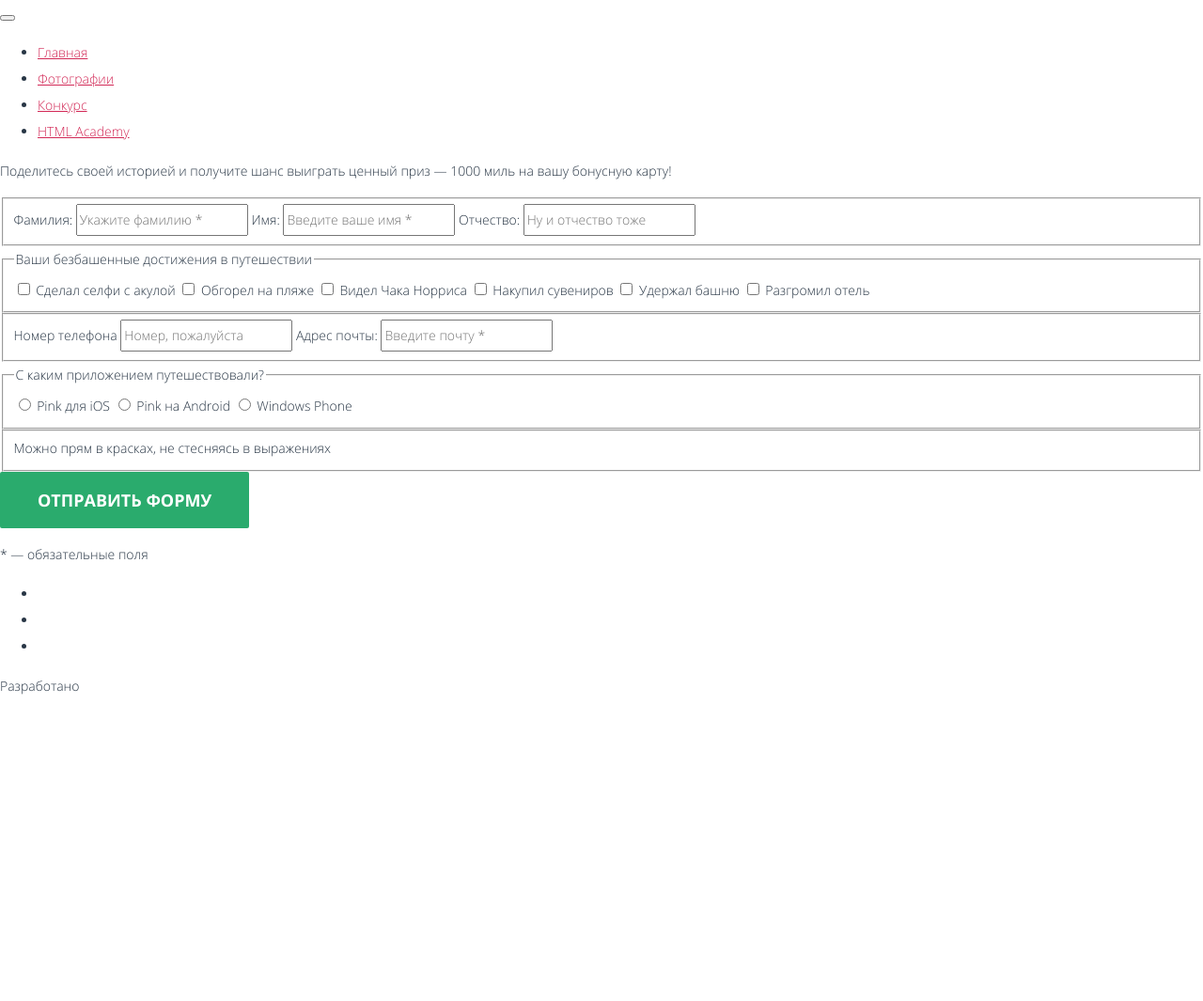
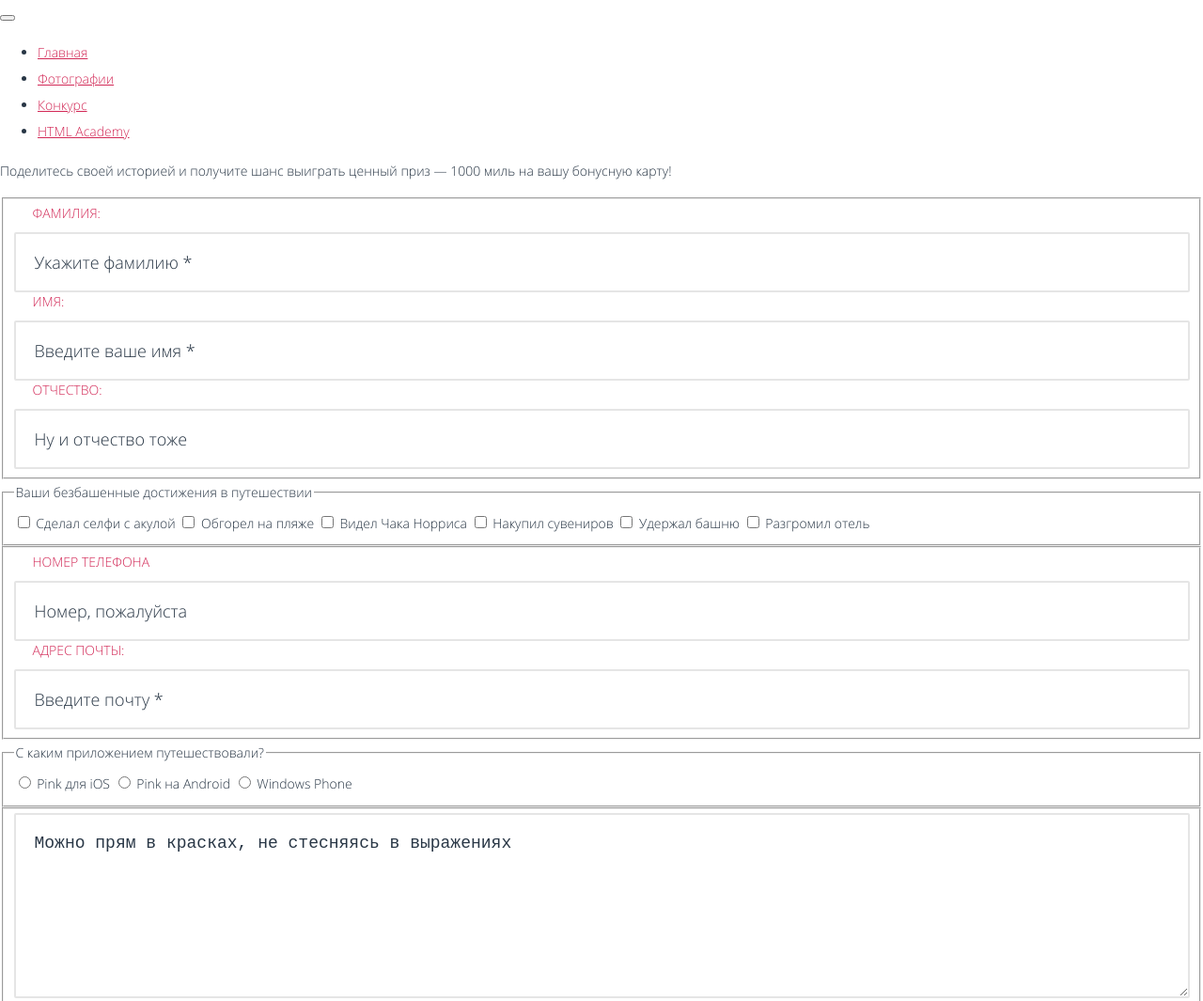
Before and after one commit to LoremLipsum/pink, a website: page source/form.html in a window 1280 px wide. Shown: the top 1065 px of the page at 94% size. Before the commit the page ends 800 px from the top, so only its background shows below. Drawn offline with nearby package versions, Linux system fonts and the light colour scheme; files that its build step writes are made by us from their sources.

Commit message:
Add text-field

```diff
--- a/source/form.html
+++ b/source/form.html
@@ -49,17 +49,17 @@
         <form class="feedback__form" action="" method="POST">
           <fieldset class="feedback__fieldset">
             <legend class="visually-hidden">Ваши данные</legend>
-            <label class="feedback__field form-field">
-              <span class="form-field__label">Фамилия:</span>
-              <input class="form-field__input" type="text" placeholder="Укажите фамилию *">
+            <label class="feedback__field text-field">
+              <span class="text-field__label">Фамилия:</span>
+              <input class="text-field__input" type="text" placeholder="Укажите фамилию *">
             </label>
-            <label class="feedback__field form-field">
-              <span class="form-field__label">Имя:</span>
-              <input class="form-field__input" type="text" placeholder="Введите ваше имя *">
+            <label class="feedback__field text-field">
+              <span class="text-field__label">Имя:</span>
+              <input class="text-field__input" type="text" placeholder="Введите ваше имя *">
             </label>
-            <label class="feedback__field form-field">
-              <span class="form-field__label">Отчество:</span>
-              <input class="form-field__input" type="text" placeholder="Ну и отчество тоже">
+            <label class="feedback__field text-field">
+              <span class="text-field__label">Отчество:</span>
+              <input class="text-field__input" type="text" placeholder="Ну и отчество тоже">
             </label>
           </fieldset>
           <fieldset class="feedback__fieldset">
@@ -91,13 +91,13 @@
           </fieldset>
           <fieldset class="feedback__fieldset">
             <legend class="visually-hidden">Ваши контакты</legend>
-            <label class="feedback__field form-field">
-              <span class="form-field__label">Номер телефона</span>
-              <input class="form-field__input" type="phone" placeholder="Номер, пожалуйста">
+            <label class="feedback__field text-field">
+              <span class="text-field__label">Номер телефона</span>
+              <input class="text-field__input" type="phone" placeholder="Номер, пожалуйста">
             </label>
-            <label class="feedback__field form-field">
-              <span class="form-field__label">Адрес почты:</span>
-              <input class="form-field__input" type="text" placeholder="Введите почту *">
+            <label class="feedback__field text-field">
+              <span class="text-field__label">Адрес почты:</span>
+              <input class="text-field__input" type="text" placeholder="Введите почту *">
             </label>
           </fieldset>
           <fieldset class="feedback__fieldset">
@@ -117,9 +117,9 @@
           </fieldset>
           <fieldset class="feedback__fieldset">
             <legend class="visually-hidden">Опишите свои эмоции</legend>
-            <label class="feedback__field form-field">
-              <span class="form-field__label">Можно прям в красках, не стесняясь в выражениях</span>
-              <textaria class="form-field__input" placeholder="Номер, пожалуйста"></textaria>
+            <label class="feedback__field text-field">
+              <span class="text-field__label visually-hidden">Ваше сообщение</span>
+              <textarea class="text-field__input" placeholder="Можно прям в красках, не стесняясь в выражениях"></textarea>
             </label>
           </fieldset>
           <div class="feedback__footer">
--- /dev/null
+++ b/source/sass/blocks/_text-field.scss
@@ -0,0 +1,52 @@
+.text-field {
+  display: block;
+}
+
+.text-field__label {
+  display: block;
+  padding: 0 0 10px 20px;
+  font-size: 14px;
+  line-height: 20px;
+  font-weight: 400;
+  color: $main-color;
+  text-transform: uppercase;
+}
+
+.text-field__input {
+  display: block;
+  width: 100%;
+  padding: 15px 20px;
+  border: 2px solid;
+  border-color: $border-color;
+  border-radius: 2px;
+  font-size: 18px;
+  line-height: 30px;
+  font-weight: 400;
+  color: $font-color;
+  transition-duration: 0.2s;
+  transition-property: border-color;
+
+  &::placeholder {
+    color: $font-color;
+  }
+
+  &:hover {
+    border-color: $font-color;
+  }
+
+  &:focus,
+  &:active {
+    border-color: $main-color;
+  }
+
+  &:disabled {
+    border-color: $disabled;
+    background-color: $disabled;
+    color: $white;
+  }
+}
+
+textarea.text-field__input {
+  min-height: 197px;
+  resize: vertical;
+}
--- a/source/sass/style.scss
+++ b/source/sass/style.scss
@@ -4,3 +4,4 @@
 @import "./blocks/visually-hidden";
 @import "./blocks/button";
 @import "./blocks/button-round";
+@import "./blocks/text-field";
```
